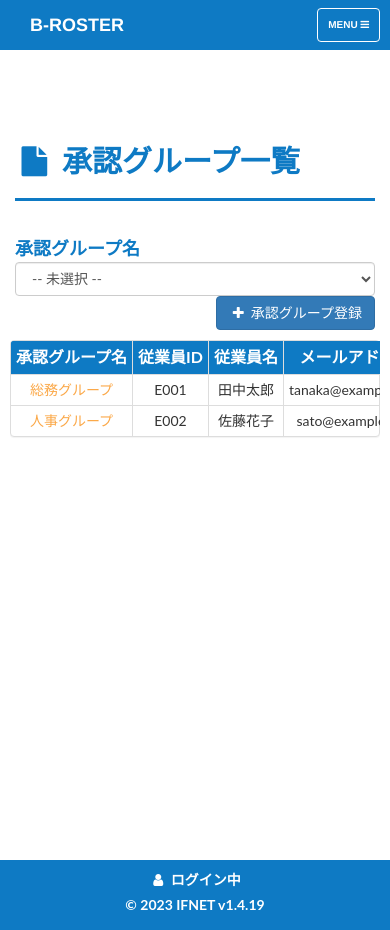
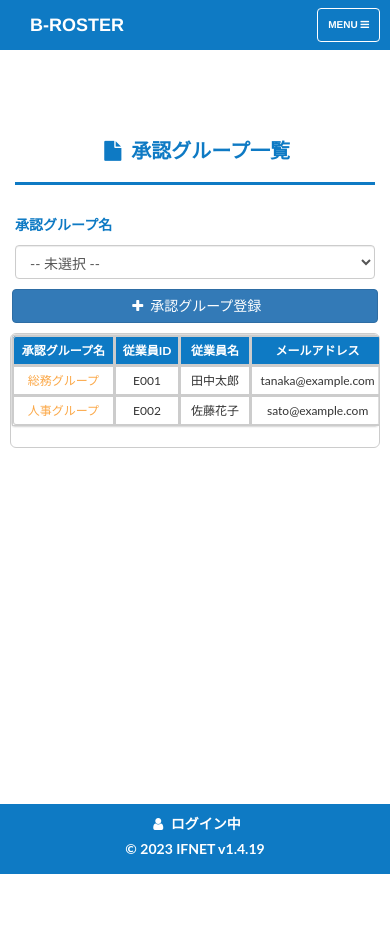
Before and after one commit to Kartikey150699/Broster_frontend, a React (Vite) app: page /apply-group/list in a window 390 px wide. After the commit the page ends 874 px from the top, so only its background shows below. Built offline with nearby package versions, Linux system fonts and the light colour scheme.

Commit message:
external CSS

```diff
--- a/public/layout.css
+++ b/public/layout.css
@@ -635,3 +635,344 @@ label.input-label {
        0 -1px 0 0 #ccc inset;
   }
 }
+
+/* ---------------------------------
+   ADMIN CREATE — MOBILE RESPONSIVE
+   --------------------------------- */
+@media (max-width: 768px) {
+
+  /* Reduce padding above title */
+  .row-padding-top-1 {
+    padding-top: 10px !important;
+  }
+
+  /* Title smaller & well spaced */
+  h2 {
+    font-size: 20px !important;
+    text-align: center !important;
+  }
+
+  /* Alerts smaller */
+  .alert {
+    font-size: 14px !important;
+    padding: 10px !important;
+  }
+
+  /* Center form & remove PC offset */
+  .col-md-6.col-md-offset-3 {
+    width: 100% !important;
+    margin: 0 !important;
+    padding: 0 12px !important;
+  }
+
+  /* Make labels wrap properly */
+  .form-group label {
+    font-size: 14px !important;
+    margin-bottom: 4px !important;
+    display: block !important;
+  }
+
+  /* Make all inputs look good on mobile */
+  .form-control {
+    width: 100% !important;
+    font-size: 14px !important;
+    padding: 8px 10px !important;
+  }
+
+  /* Company ID row fix */
+  .form-group[style] {
+    flex-direction: column !important;
+    align-items: flex-start !important;
+  }
+  .form-group[style] label {
+    margin-bottom: 5px !important;
+    width: auto !important;
+  }
+
+  /* Buttons stacked on mobile */
+  .text-center .btn {
+    width: 100% !important;
+    margin-top: 10px !important;
+    font-size: 15px !important;
+  }
+
+  .text-center a.btn {
+    margin-left: 0 !important; /* remove side margin */
+  }
+}
+
+/* ---------------------------------
+   ADMIN EDIT — MOBILE RESPONSIVE
+   ---------------------------------*/
+@media (max-width: 768px) {
+
+  /* Reduce top padding */
+  .row-padding-top-1 {
+    padding-top: 10px !important;
+  }
+
+  /* Title */
+  h2 {
+    font-size: 20px !important;
+    text-align: center !important;
+  }
+
+  /* Alerts */
+  .alert {
+    font-size: 14px !important;
+    padding: 10px !important;
+  }
+
+  /* Remove PC offset */
+  .col-md-6.col-md-offset-3 {
+    width: 100% !important;
+    margin: 0 !important;
+    padding: 0 12px !important;
+  }
+
+  /* Labels readable on mobile */
+  .form-group label {
+    font-size: 14px !important;
+    margin-bottom: 4px !important;
+    display: block !important;
+  }
+
+  /* Inputs full-width */
+  .form-control {
+    width: 100% !important;
+    font-size: 14px !important;
+    padding: 8px 10px !important;
+  }
+
+  /* Company ID / Admin ID Row */
+  .form-group span {
+    display: inline-block;
+    margin-top: 4px;
+    font-size: 14px !important;
+  }
+
+  /* Password section title */
+  h4 {
+    font-size: 16px !important;
+    margin-top: 20px !important;
+    margin-bottom: 10px !important;
+  }
+
+  /* Buttons full width on mobile */
+  .text-center .btn {
+    width: 100% !important;
+    font-size: 15px !important;
+    margin-top: 10px !important;
+  }
+
+  /* Remove horizontal spacing */
+  .text-center a.btn {
+    margin-left: 0 !important;
+  }
+}
+/* Reduce top empty space for admin pages only */
+@media (max-width: 1024px) {
+  body {
+    margin-top: 20px !important; /* from 50px → smaller */
+  }
+}
+
+/* ------------------------------------
+   APPLY GROUP LIST — MOBILE RESPONSIVE
+   ------------------------------------ */
+@media (max-width: 768px) {
+
+  /* Reduce top padding */
+  .row-padding-top-1 {
+    padding-top: 10px !important;
+  }
+
+  /* Page title */
+  h2 {
+    font-size: 20px !important;
+    text-align: center !important;
+  }
+
+  .alert {
+    font-size: 13px !important;
+    padding: 8px !important;
+  }
+
+  /* Filter section stacked on mobile */
+  .form-inline {
+    display: flex !important;
+    flex-direction: column !important;
+    align-items: flex-start !important;
+    gap: 6px !important;
+  }
+
+  .form-inline label {
+    font-size: 14px !important;
+  }
+
+  .form-inline select.form-control {
+    width: 100% !important;
+    font-size: 14px !important;
+  }
+
+  /* Create button moves below */
+  .col-sm-4.text-right {
+    text-align: center !important;
+    margin-top: 10px !important;
+  }
+
+  .col-sm-4.text-right .btn {
+    width: 100% !important;
+  }
+
+  /* Table wrapper scrollable */
+  .table-responsive-mobile {
+    overflow-x: auto !important;
+    overflow-y: auto !important;
+    max-height: 70vh !important;
+    border: 1px solid #ccc !important;
+    border-radius: 6px;
+    -webkit-overflow-scrolling: touch;
+  }
+
+  /* Table formatting */
+  .table-responsive-mobile table {
+    width: max-content !important;
+    min-width: 700px !important;
+    white-space: nowrap !important;
+    border-collapse: collapse !important;
+  }
+
+  /* Cell fonts */
+  .table-responsive-mobile th,
+  .table-responsive-mobile td {
+    font-size: 12px !important;
+    padding: 6px !important;
+    border: 1px solid #ccc !important;
+  }
+
+  /* Badge */
+  .label {
+    font-size: 11px !important;
+    padding: 3px 6px !important;
+  }
+
+  /* Link wrap fix */
+  .table-responsive-mobile td a {
+    white-space: nowrap !important;
+    display: inline-block;
+  }
+}
+
+/* --------------------------------------
+   APPLY GROUP CREATE — MOBILE RESPONSIVE
+   -------------------------------------- */
+@media (max-width: 768px) {
+
+  /* Reduce top space */
+  .row-padding-top-1 {
+    padding-top: 10px !important;
+  }
+
+  /* Page title */
+  h2 {
+    font-size: 20px !important;
+    text-align: center !important;
+  }
+
+  .alert {
+    font-size: 14px !important;
+    padding: 10px !important;
+  }
+
+  /* FORM AREA */
+
+  /* Remove offset for mobile */
+  .col-md-offset-2.col-md-2,
+  .col-md-offset-2.col-md-8,
+  .col-md-4 {
+    margin: 0 !important;
+    padding: 0 12px !important;
+    width: 100% !important;
+  }
+
+  /* Label + input stack vertically */
+  .input-label {
+    font-size: 14px !important;
+    margin-bottom: 4px !important;
+    display: block !important;
+  }
+
+  .form-control {
+    width: 100% !important;
+    font-size: 14px !important;
+    padding: 8px 10px !important;
+  }
+
+  /* TABLE WRAPPER */
+  .table-responsive-mobile,
+  .col-md-offset-2.col-md-8 {
+    overflow-x: auto !important;
+    overflow-y: auto !important;
+    max-height: 70vh !important;
+    border: 1px solid #ccc !important;
+    border-radius: 6px;
+    -webkit-overflow-scrolling: touch;
+    padding: 0 !important;
+  }
+
+  /* Table inside */
+  .table-responsive-mobile table,
+  .col-md-offset-2.col-md-8 table {
+    width: max-content !important;
+    min-width: 650px !important;
+    border-collapse: collapse !important;
+    white-space: nowrap !important;
+  }
+
+  /* Sticky header fix */
+  .table-responsive-mobile th,
+  .col-md-offset-2.col-md-8 th {
+    position: sticky !important;
+    top: 0 !important;
+    background: #0E7AC4 !important;
+    color: white !important;
+    z-index: 5 !important;
+    font-size: 12px !important;
+    padding: 6px !important;
+    border: 1px solid #ccc !important;
+  }
+
+  /* Body cells */
+  .table-responsive-mobile td,
+  .col-md-offset-2.col-md-8 td {
+    font-size: 12px !important;
+    padding: 6px !important;
+    border: 1px solid #ccc !important;
+    vertical-align: middle !important;
+  }
+
+  /* Radio options readable */
+  td label {
+    display: block !important;
+    font-size: 12px !important;
+    margin-bottom: 5px !important;
+  }
+
+  /* Dropdowns inside table */
+  td select.form-control {
+    font-size: 12px !important;
+    padding: 6px !important;
+  }
+
+  /* BUTTONS FULL WIDTH */
+  .text-center .btn {
+    width: 100% !important;
+    font-size: 16px !important;
+    margin-top: 10px !important;
+  }
+
+  .text-center a.btn {
+    margin-left: 0 !important;
+  }
+}
--- a/src/pages/admin/AdminCreate.jsx
+++ b/src/pages/admin/AdminCreate.jsx
@@ -176,7 +176,7 @@ export default function AdminCreate() {
               className="btn btn-default"
               style={{ marginLeft: 10 }}
             >
-              戻る
+              <i className="fa fa-chevron-left fa-fw"></i>戻る
             </a>
           </div>
 
--- a/src/pages/admin/AdminEdit.jsx
+++ b/src/pages/admin/AdminEdit.jsx
@@ -255,7 +255,7 @@ export default function AdminEdit() {
             </button>
 
             <a href="/admin/list" className="btn btn-default" style={{ marginLeft: 10 }}>
-              戻る
+              <i className="fa fa-chevron-left fa-fw"></i>戻る
             </a>
           </div>
 
--- a/src/pages/apply/ApplyGroupCreate.jsx
+++ b/src/pages/apply/ApplyGroupCreate.jsx
@@ -309,7 +309,7 @@ export default function ApplyGroupCreate() {
           className="btn btn-default"
           style={{ marginLeft: 10 }}
         >
-          <i className="fa fa-ban fa-fw"></i> 戻る
+          <i className="fa fa-chevron-left fa-fw"></i> 戻る
         </a>
       </div>
 
--- a/src/pages/apply/ApplyGroupList.jsx
+++ b/src/pages/apply/ApplyGroupList.jsx
@@ -94,11 +94,11 @@ export default function ApplyGroupList() {
       {/* TABLE */}
       <div className="row row-padding-top-1" style={{ padding: "10px 10px" }}>
         <div
-          className="col-md-12"
+          className="col-md-12 table-responsive-mobile"
           style={{
-            overflowX: "scroll",
-            padding: 0,
-            height: "500px",
+            overflowX: "visible",
+            padding: "0 0",
+            height: "auto",
           }}
         >
           <div className="panel panel-default">
```
